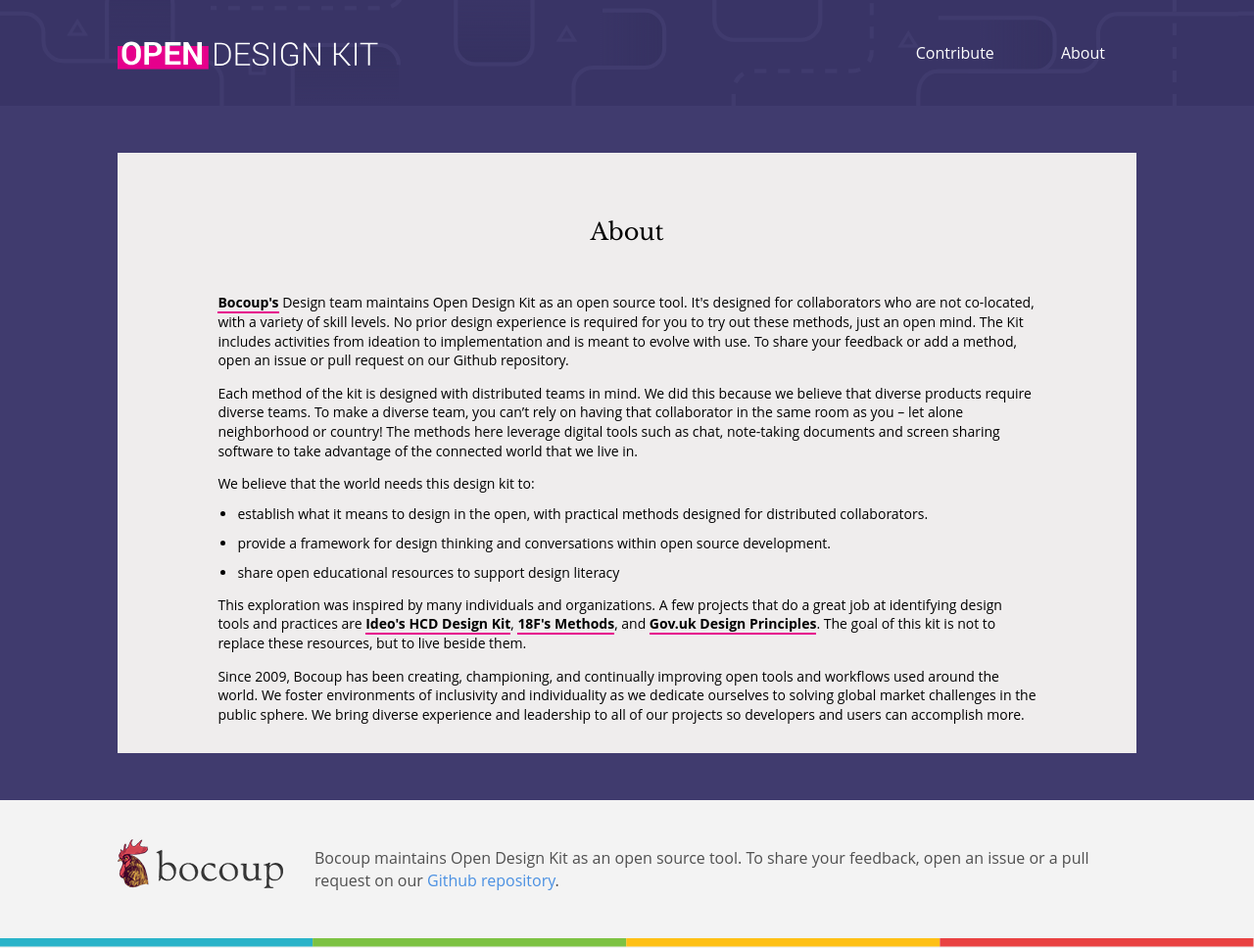
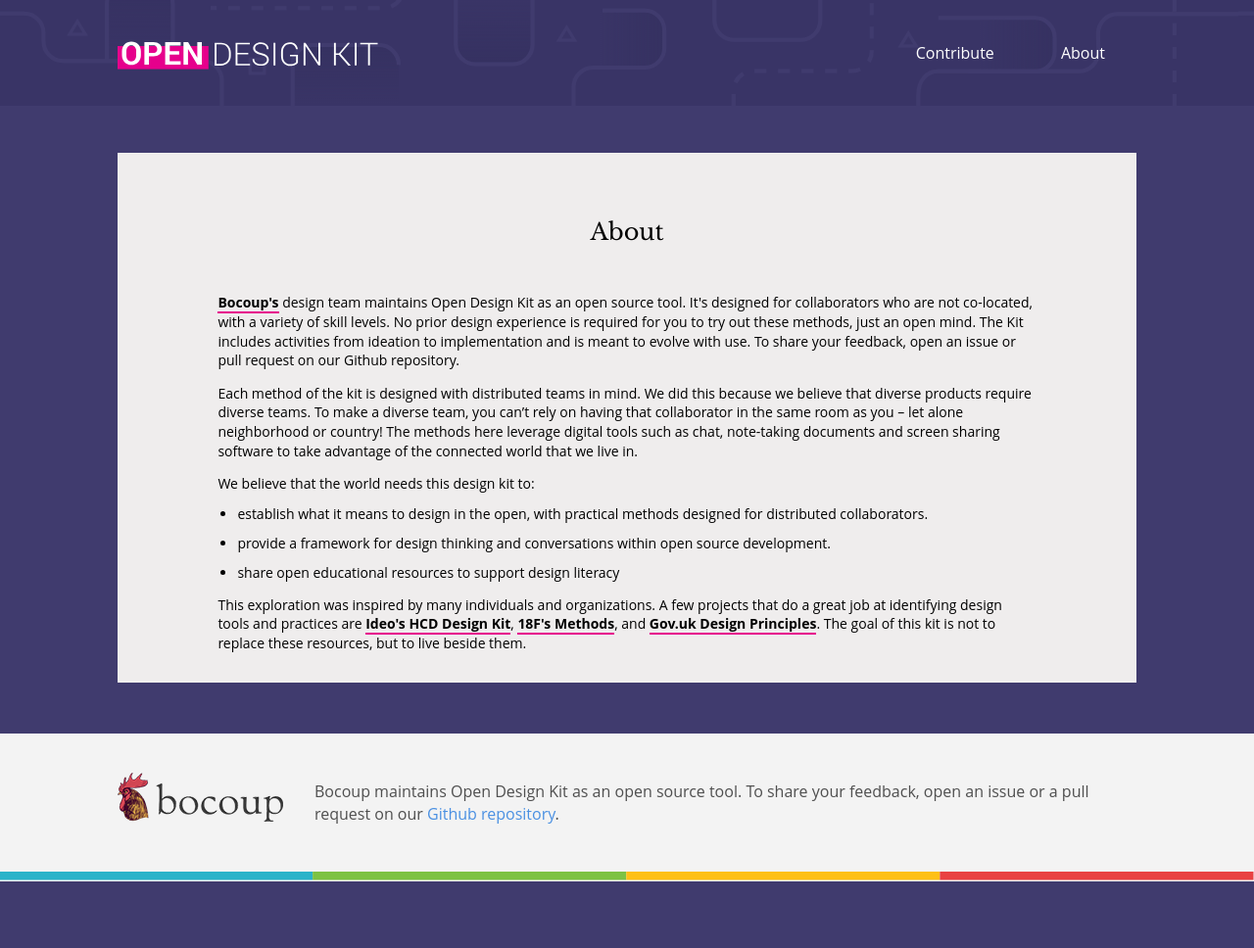
Before and after one commit to open-design-kit/opendesignkit, a Jekyll site: the page built from about/index.html, in a window 1280 px wide. Shown: the whole page at 98% size. Built offline with Jekyll 4.4.1, drawn with Linux system fonts in a browser that asks for light colours; after the commit the page ends 900 px from its top, so only the background shows below that.

Commit message:
copy edits to about page

```diff
--- a/about/index.html
+++ b/about/index.html
@@ -7,7 +7,7 @@
     <div class="subpage-head">
         <h1 class="hed-a">{{page.title}}</h1>
     </div>
-    <p><a href="https://bocoup.com/">Bocoup's</a> Design team maintains Open Design Kit as an open source tool. It's designed for collaborators who are not co-located, with a variety of skill levels. No prior design experience is required for you to try out these methods, just an open mind. The Kit includes activities from ideation to implementation and is meant to evolve with use. To share your feedback or add a method, open an issue or pull request on our Github repository.</p>
+    <p><a href="https://bocoup.com/">Bocoup's</a> design team maintains Open Design Kit as an open source tool. It's designed for collaborators who are not co-located, with a variety of skill levels. No prior design experience is required for you to try out these methods, just an open mind. The Kit includes activities from ideation to implementation and is meant to evolve with use. To share your feedback, open an issue or pull request on our Github repository.</p>
     <p>Each method of the kit is designed with distributed teams in mind. We did this because we believe that diverse products require diverse teams. To make a diverse team, you can’t rely on having that collaborator in the same room as you – let alone neighborhood or country! The methods here leverage digital tools such as chat, note-taking documents and screen sharing software to take advantage of the connected world that we live in.</p>
     <p>We believe that the world needs this design kit to:</p>
     <ul>
@@ -16,5 +16,5 @@
         <li>share open educational resources to support design literacy</li>
     </ul>
     <p>This exploration was inspired by many individuals and organizations. A few projects that do a great job at identifying design tools and practices are <a href="http://www.designkit.org/">Ideo's HCD Design Kit</a>, <a href="https://methods.18f.gov/">18F's Methods</a>, and <a href="https://www.gov.uk/design-principles">Gov.uk Design Principles</a>. The goal of this kit is not to replace these resources, but to live beside them.</p>
-    <p>Since 2009, Bocoup has been creating, championing, and continually improving open tools and workflows used around the world. We foster environments of inclusivity and individuality as we dedicate ourselves to solving global market challenges in the public sphere. We bring diverse experience and leadership to all of our projects so developers and users can accomplish more.</p>
+
 </section>
```
